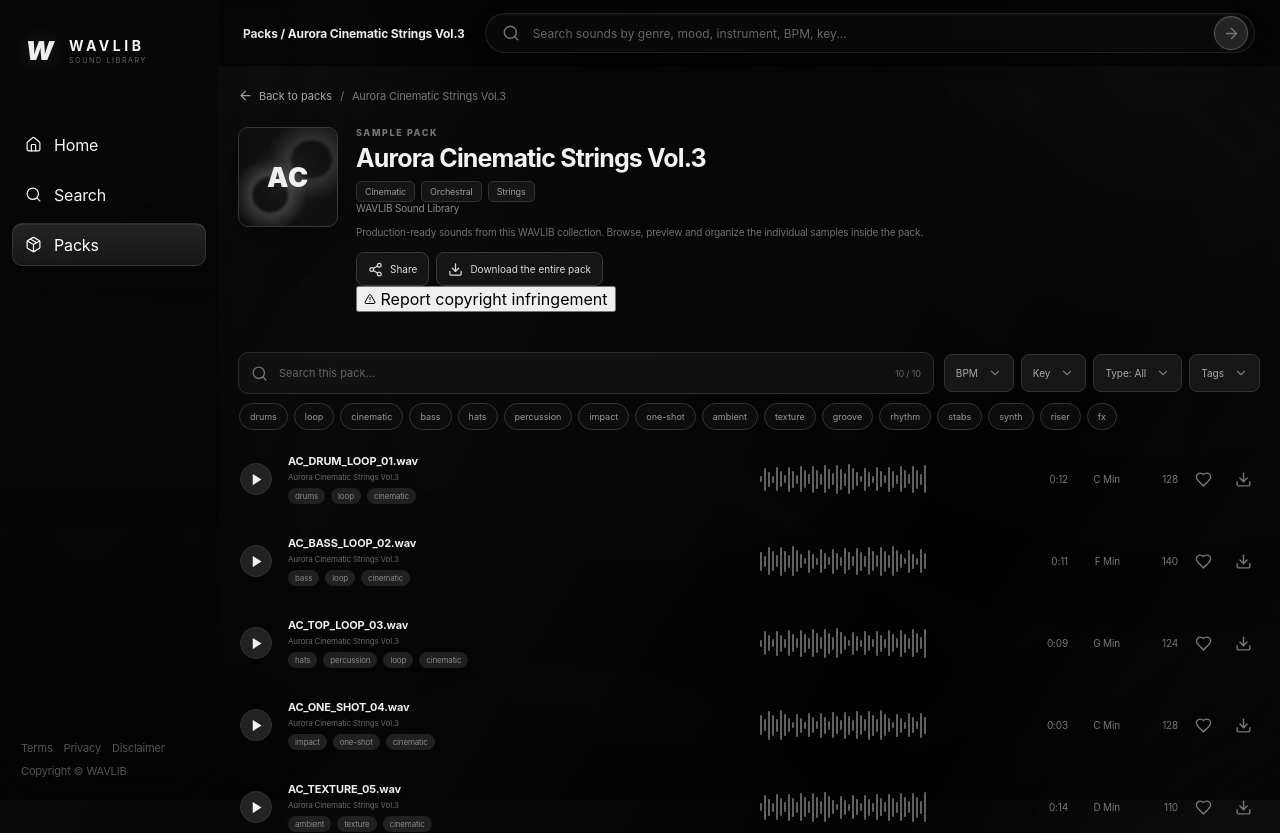
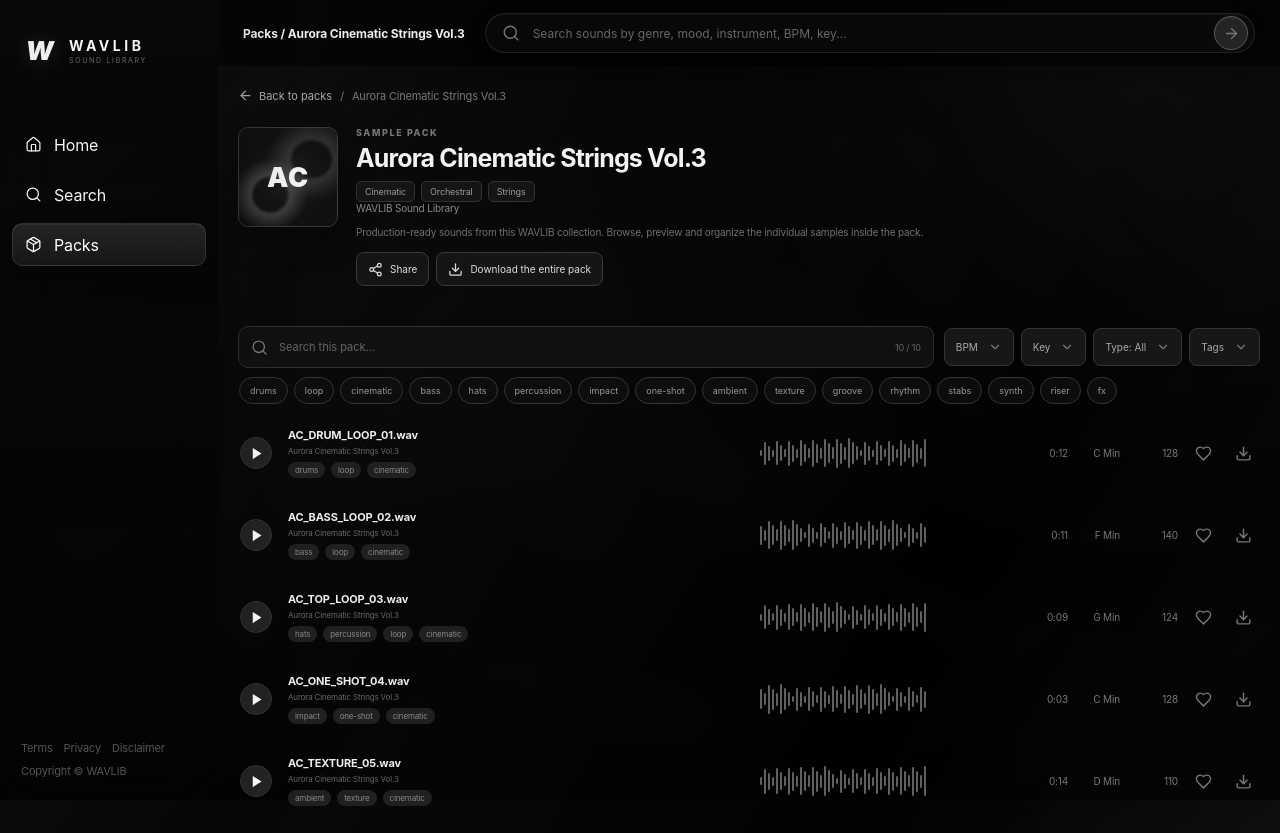
Before and after one commit to zahwanziad123-debug/WAVLIB, a Next.js app: page /WAVLIB/packs/aurora-cinematic-strings-vol-3 in a window 1280 px wide. Shown: the top 833 px of the page. Built offline with nearby package versions, Linux system fonts and the light colour scheme.

Commit message:
Remove copyright report and keep pack page clean

```diff
--- a/src/app/packs/[slug]/PackDetailClient.tsx
+++ b/src/app/packs/[slug]/PackDetailClient.tsx
@@ -1,7 +1,7 @@
 'use client';
 
 import { useMemo, useState } from 'react';
-import { ArrowLeft, ChevronDown, Download, Heart, Home, Menu, Package, Play, Search, Share2, X, AlertTriangle } from 'lucide-react';
+import { ArrowLeft, ChevronDown, Download, Heart, Home, Menu, Package, Play, Search, Share2, X } from 'lucide-react';
 import styles from './page.module.css';
 
 type Pack = { name: string; code: string; art: string; tags: string[] };
@@ -119,7 +119,6 @@
             <div className={styles.creator}>WAVLIB Sound Library</div>
             <p>Production-ready sounds from this WAVLIB collection. Browse, preview and organize the individual samples inside the pack.</p>
             <div className={styles.actions}><button onClick={share}><Share2 size={15} /> Share</button><button><Download size={15} /> Download the entire pack</button></div>
-            <button className={styles.report}><AlertTriangle size={12} /> Report copyright infringement</button>
           </div>
         </section>
 
```
